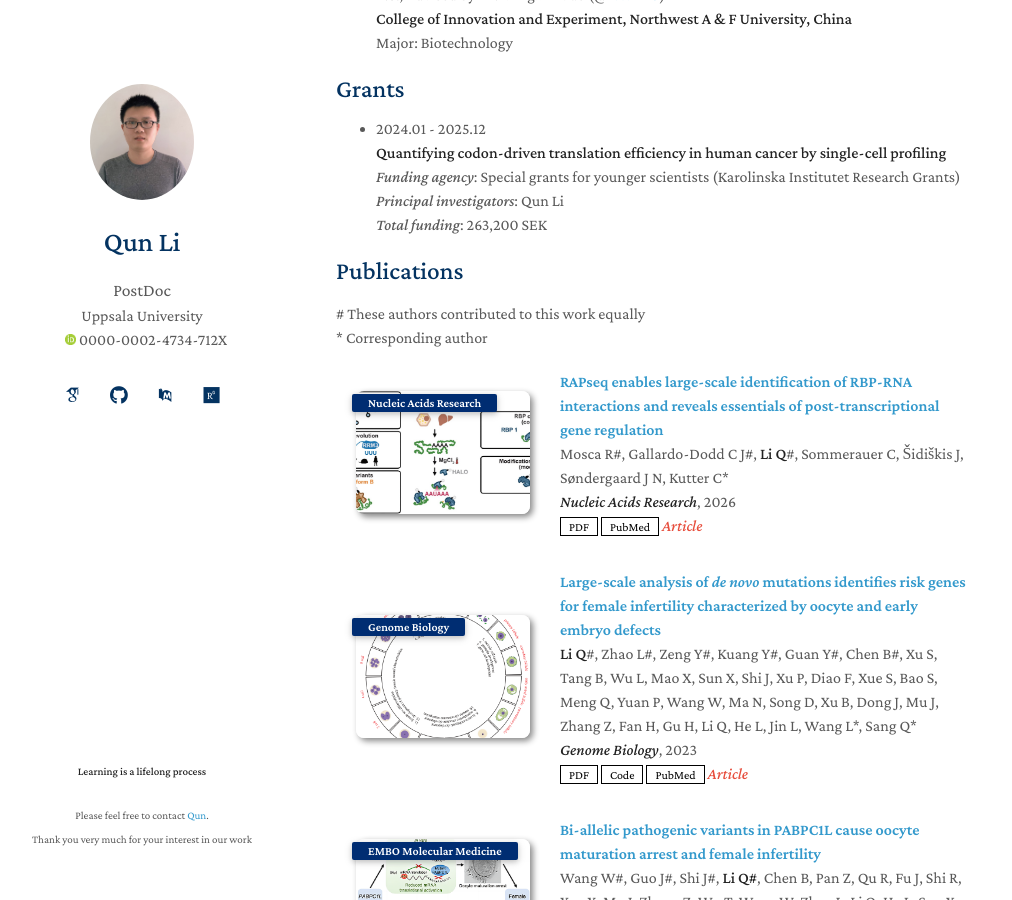
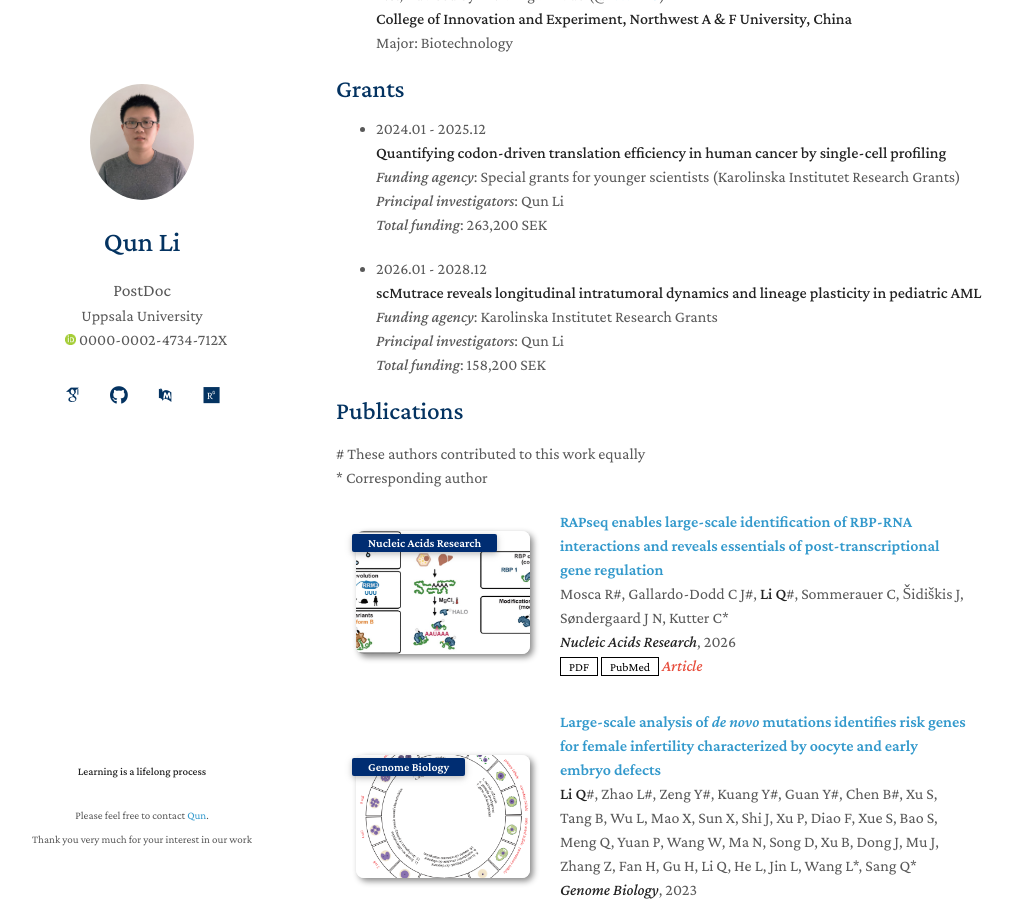
Before and after one commit to liqunbio/liqunbio.github.io, a Jekyll site: the page built from index.md, in a window 1280 px wide and 900 px high, scrolled down 842 px. Shown: the whole window, without its empty margins (134-1146 px from the left). Built offline with Jekyll 4.4.1, drawn with Linux system fonts in a browser that asks for light colours; some web fonts are replaced; comment, search, counter and statistics services are not loaded; our own code applies the rules of GitHub Pages for plain Markdown files.

Commit message:
Add grant details for pediatric AML study
Added new grant information for pediatric AML research.

```diff
--- a/_includes/grants.md
+++ b/_includes/grants.md
@@ -4,3 +4,9 @@
 *Funding agency*: Special grants for younger scientists (Karolinska Institutet Research Grants) <br>
 *Principal investigators*: Qun Li <br>
 *Total funding*: 263,200 SEK
+
+- 2026.01 - 2028.12 <br>
+**scMutrace reveals longitudinal intratumoral dynamics and lineage plasticity in pediatric AML** <br>
+*Funding agency*: Karolinska Institutet Research Grants <br>
+*Principal investigators*: Qun Li <br>
+*Total funding*: 158,200 SEK
```
